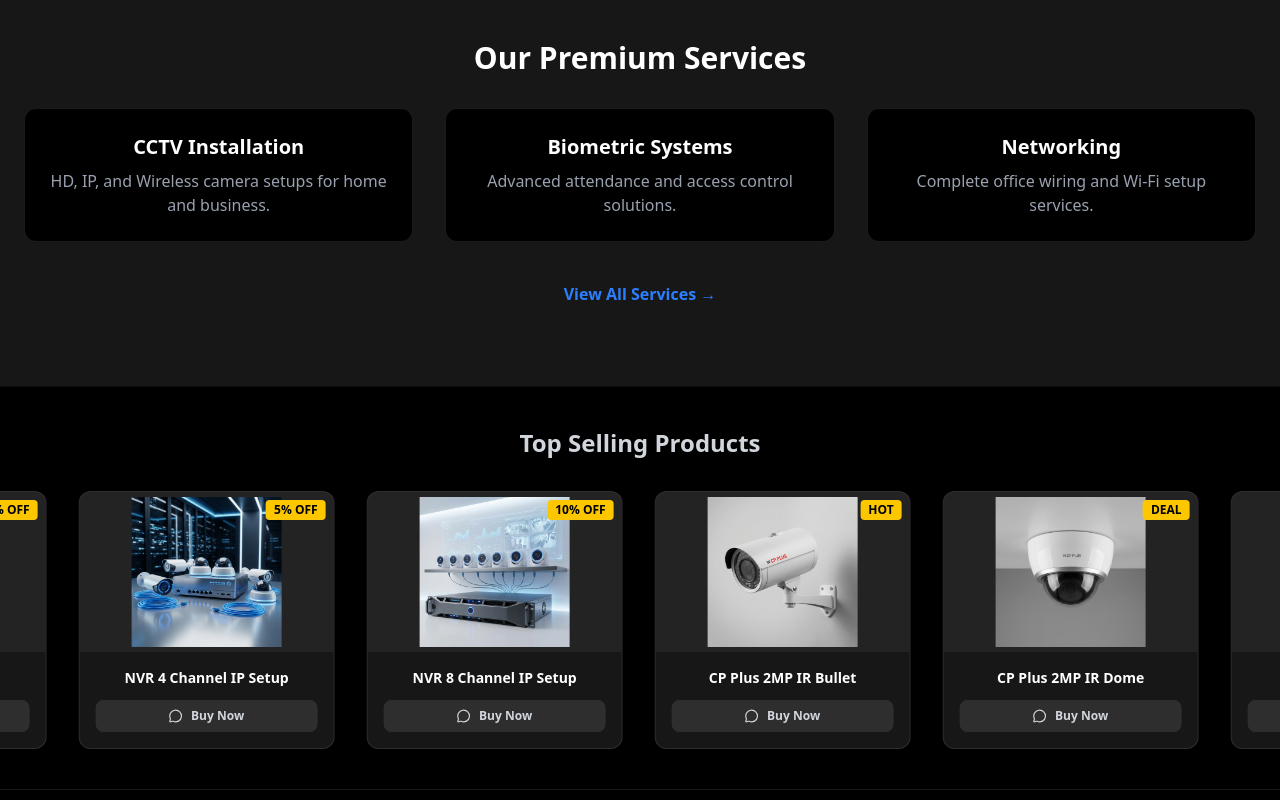
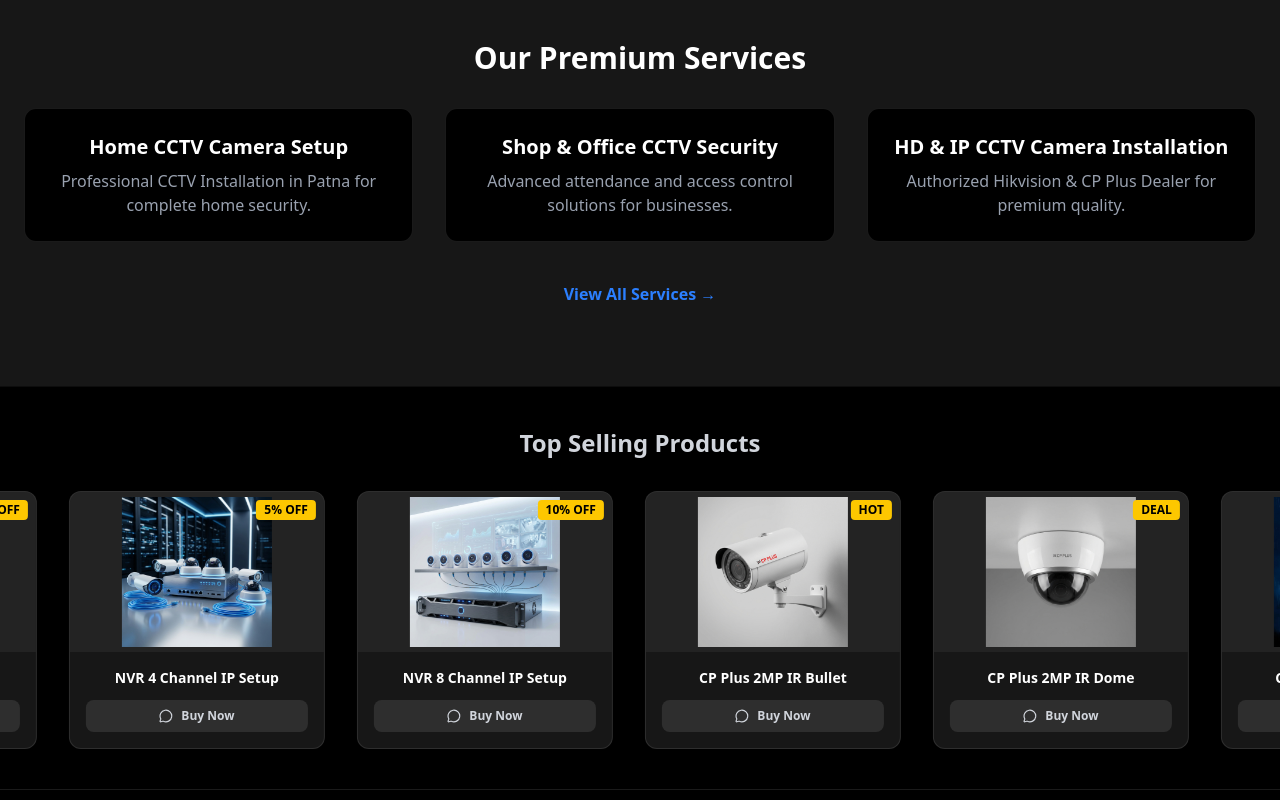
Before and after one commit to Himanshu2k24/digital-media-app, a Next.js app: page / in a window 1280 px wide. Shown: the part 760-1560 px from the top of the page. Built offline with nearby package versions, Linux system fonts and the light colour scheme.

Commit message:
03/02 3nd

```diff
--- a/src/app/layout.tsx
+++ b/src/app/layout.tsx
@@ -15,9 +15,9 @@
 });
 
 export const metadata: Metadata = {
-  title: "Z Plus Smart Vision CCTV | Best Security System Dealer in Patna & Danapur",
-  description: "Z Plus Smart Vision is Patna's #1 trusted CCTV installation service provider. We offer HD/IP cameras, Biometric systems, Video Door Phones, and Networking solutions for home, office, and shops in Danapur, Kaliket Nagar, and Patna. Authorized dealer for Hikvision, CP Plus, Dahua.",
-  keywords: "CCTV installation service Patna, Security camera installation Patna, CCTV camera dealers in Patna, Best CCTV shop in Danapur, Z Plus Smart Vision, Hikvision dealer Patna, CP Plus installation, Biometric attendance system Patna, Home security systems, Wireless CCTV camera, Night vision camera, CCTV repair and maintenance Patna, Kaliket Nagar CCTV shop",
+  title: "CCTV Camera Installation Service in Danapur and Patna",
+  description: "Professional CCTV Installation in Patna. Authorized Hikvision & CP Plus Dealer. We offer Home CCTV Camera Setup, Shop & Office CCTV Security, and HD & IP CCTV Camera Installation. Best services by Gaurav CCTV Camera.",
+  keywords: "CCTV Camera Installation Service in patna, Professional CCTV Installation in patna, Home CCTV Camera Setup, Shop & Office CCTV Security, Authorized Hikvision & CP Plus Dealer, HD & IP CCTV Camera Installation, Gaurav cctv camera, Security camera installation Patna, CCTV camera dealers in Patna, Best CCTV shop in Danapur, Z Plus Smart Vision, Biometric attendance system Patna, Home security systems, Wireless CCTV camera, Night vision camera, CCTV repair and maintenance Patna, Kaliket Nagar CCTV shop",
 };
 
 export default function RootLayout({
--- a/src/app/page.tsx
+++ b/src/app/page.tsx
@@ -22,16 +22,16 @@
           <h2 className="text-3xl font-bold mb-8">Our Premium Services</h2>
           <div className="grid grid-cols-1 md:grid-cols-3 gap-8 mb-10">
             <div className="p-6 bg-black rounded-xl border border-white/10">
-              <h3 className="text-xl font-bold mb-2">CCTV Installation</h3>
-              <p className="text-gray-400">HD, IP, and Wireless camera setups for home and business.</p>
+              <h3 className="text-xl font-bold mb-2">Home CCTV Camera Setup</h3>
+              <p className="text-gray-400">Professional CCTV Installation in Patna for complete home security.</p>
             </div>
             <div className="p-6 bg-black rounded-xl border border-white/10">
-              <h3 className="text-xl font-bold mb-2">Biometric Systems</h3>
-              <p className="text-gray-400">Advanced attendance and access control solutions.</p>
+              <h3 className="text-xl font-bold mb-2">Shop & Office CCTV Security</h3>
+              <p className="text-gray-400">Advanced attendance and access control solutions for businesses.</p>
             </div>
             <div className="p-6 bg-black rounded-xl border border-white/10">
-              <h3 className="text-xl font-bold mb-2">Networking</h3>
-              <p className="text-gray-400">Complete office wiring and Wi-Fi setup services.</p>
+              <h3 className="text-xl font-bold mb-2">HD & IP CCTV Camera Installation</h3>
+              <p className="text-gray-400">Authorized Hikvision & CP Plus Dealer for premium quality.</p>
             </div>
           </div>
           <a href="/services" className="text-blue-500 hover:text-blue-400 font-bold flex items-center justify-center gap-2">
@@ -58,6 +58,22 @@
 
       <Testimonials />
 
+      <section className="py-20 bg-black border-t border-white/10">
+        <div className="container mx-auto px-6 text-center">
+          <h2 className="text-3xl font-bold mb-6">Why Choose Gaurav cctv camera cctv?</h2>
+          <div className="grid grid-cols-1 md:grid-cols-2 gap-8 text-left max-w-4xl mx-auto">
+            <div className="bg-neutral-900 p-6 rounded-xl border border-white/5">
+              <h3 className="text-xl font-bold mb-2 text-blue-500">Authorized Dealer</h3>
+              <p className="text-gray-300">We are an <strong>Authorized Hikvision & CP Plus Dealer</strong>, ensuring you get genuine products with full warranty support.</p>
+            </div>
+            <div className="bg-neutral-900 p-6 rounded-xl border border-white/5">
+              <h3 className="text-xl font-bold mb-2 text-blue-500">Expert Service</h3>
+              <p className="text-gray-300">Best <strong>CCTV Camera Installation Service in patna</strong>. Our team provides professional installation and support for homes and offices.</p>
+            </div>
+          </div>
+        </div>
+      </section>
+
       <section className="py-20 bg-neutral-900">
         <div className="container mx-auto px-6 text-center">
           <h2 className="text-3xl font-bold mb-4">About Z Plus Smart Vision</h2>
```
